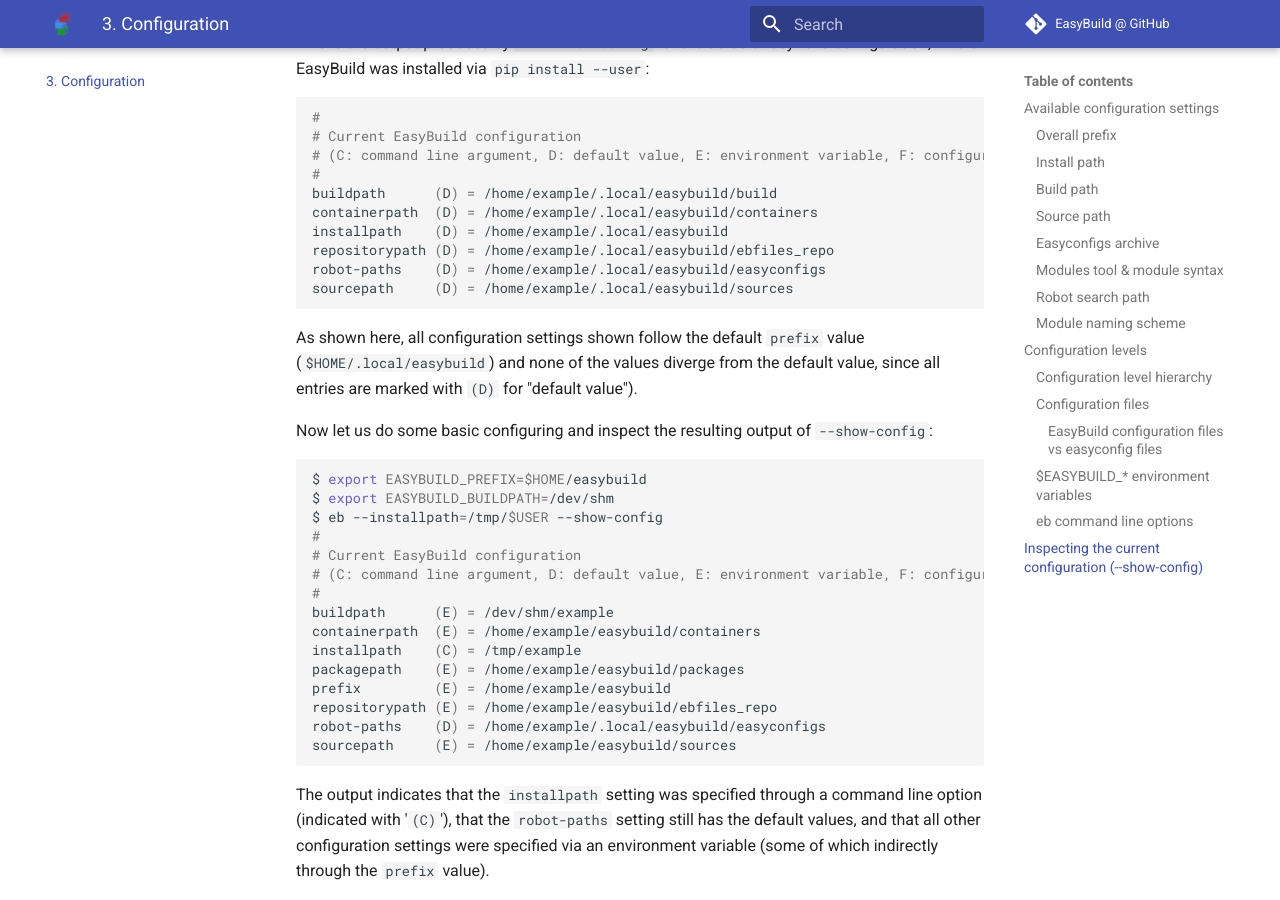
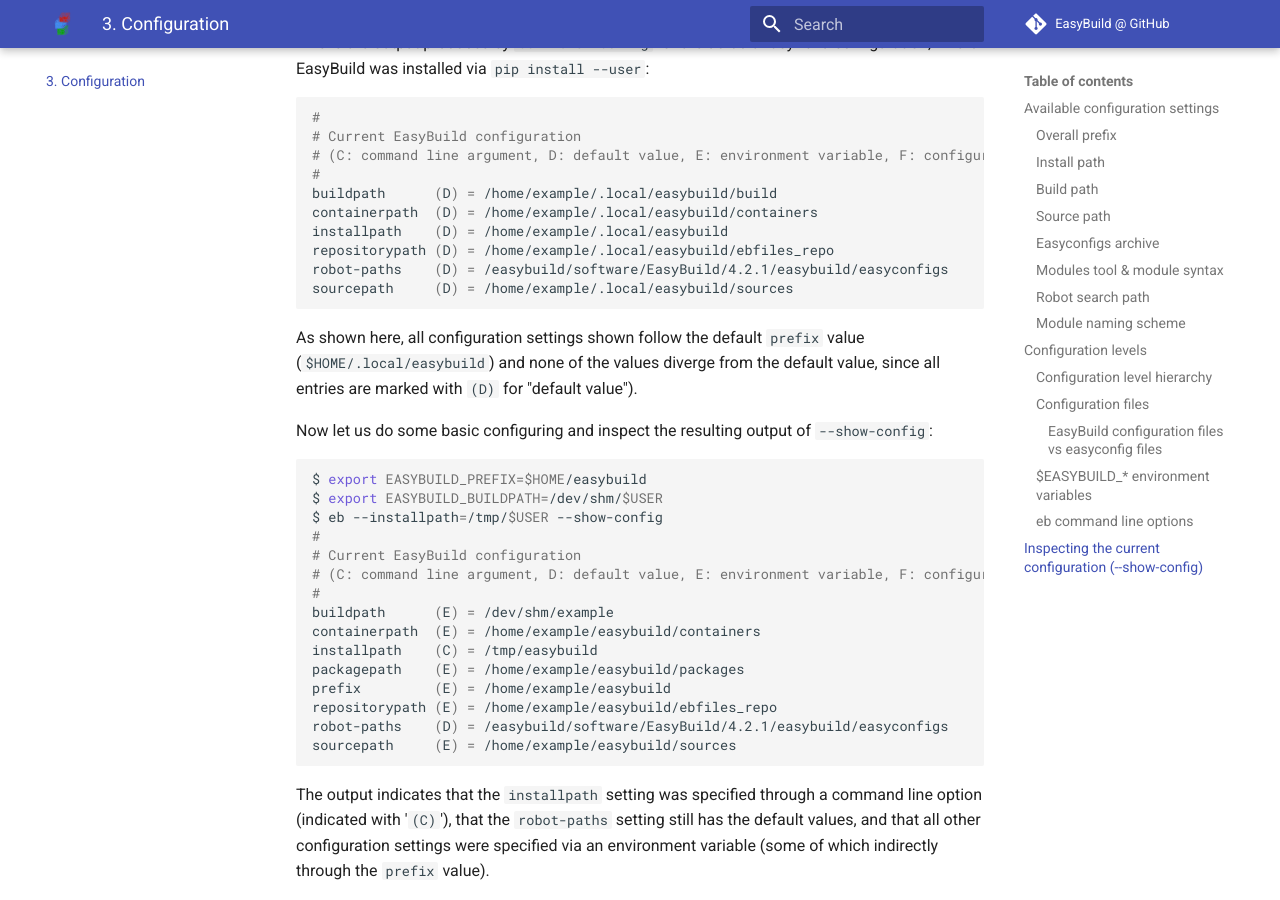
Before and after one commit to easybuilders/easybuild-tutorial, an MkDocs documentation site: the page built from docs/configuration/README.md, in a window 1280 px wide and 900 px high, scrolled down 8222 px. Built offline with MkDocs 1.6.1 and Material for MkDocs 9.7.7, drawn with Linux system fonts in a browser that asks for light colours.

Commit message:
fix --show-config output when using prepared container image

````diff
--- a/docs/configuration/README.md
+++ b/docs/configuration/README.md
@@ -346,7 +346,7 @@ buildpath      (D) = /home/example/.local/easybuild/build
 containerpath  (D) = /home/example/.local/easybuild/containers
 installpath    (D) = /home/example/.local/easybuild
 repositorypath (D) = /home/example/.local/easybuild/ebfiles_repo
-robot-paths    (D) = /home/example/.local/easybuild/easyconfigs
+robot-paths    (D) = /easybuild/software/EasyBuild/4.2.1/easybuild/easyconfigs
 sourcepath     (D) = /home/example/.local/easybuild/sources
 ```
 
@@ -358,7 +358,7 @@ Now let us do some basic configuring and inspect the resulting output of `--show
 ```shell
 
 $ export EASYBUILD_PREFIX=$HOME/easybuild
-$ export EASYBUILD_BUILDPATH=/dev/shm
+$ export EASYBUILD_BUILDPATH=/dev/shm/$USER
 $ eb --installpath=/tmp/$USER --show-config
 #
 # Current EasyBuild configuration
@@ -366,11 +366,11 @@ $ eb --installpath=/tmp/$USER --show-config
 #
 buildpath      (E) = /dev/shm/example
 containerpath  (E) = /home/example/easybuild/containers
-installpath    (C) = /tmp/example
+installpath    (C) = /tmp/easybuild
 packagepath    (E) = /home/example/easybuild/packages
 prefix         (E) = /home/example/easybuild
 repositorypath (E) = /home/example/easybuild/ebfiles_repo
-robot-paths    (D) = /home/example/.local/easybuild/easyconfigs
+robot-paths    (D) = /easybuild/software/EasyBuild/4.2.1/easybuild/easyconfigs
 sourcepath     (E) = /home/example/easybuild/sources
 ```
 
````
